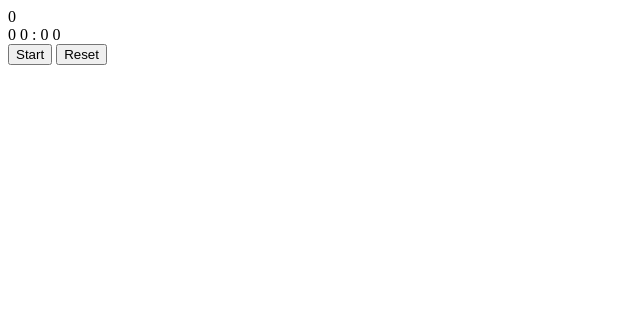
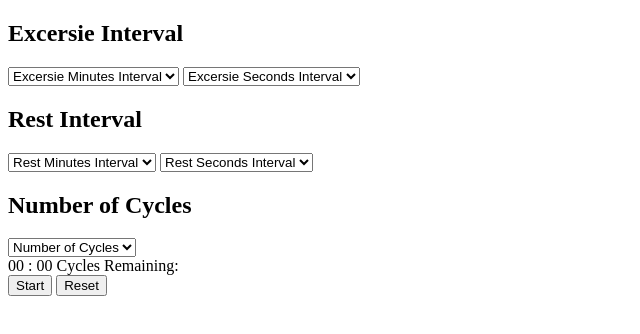
Before and after one commit to goldcam/tabata-timer, a SvelteKit app: page / in a window 1280 px wide. Shown: the top 334 px of the page, without its empty margins (0-640 px from the left). Built offline with nearby package versions, Linux system fonts and the light colour scheme.

Commit message:
Basic Tabata countdown done.

```diff
--- /dev/null
+++ b/src/lib/components/Select.svelte
@@ -0,0 +1,24 @@
+<script lang="ts">
+
+    interface ComponentProps {
+    }
+
+    let {
+        id,
+        name,
+        bindValue = $bindable(),
+        plceholderText,
+        options,
+        onchange
+    } = $props();
+
+</script>
+
+ <select {id} {name} bind:value={bindValue} {onchange}>
+    {#if plceholderText}
+        <option value="" disabled selected>{plceholderText}</option>
+    {/if}
+    {#each options as option}
+        <option value={option}>{option}</option>
+    {/each}
+</select>
--- a/src/routes/+page.svelte
+++ b/src/routes/+page.svelte
@@ -1,38 +1,143 @@
 <script lang="ts">
+    import Select from "$lib/components/Select.svelte";
 
-    interface TimerObj {
-        sec: number;
-        min: number;
-        hour: number;
+
+
+    interface TabataData {
+        isRunning:boolean;
+        displayExcersie:boolean;
+        excersieMinuteValue: string;
+        excersieSecondsValue: string;
+        restMinuteValue: string;
+        restSecondsValue: string;
+        cycleOptionsValue: string;
+        initalCountdownValue: string;
+        displayMin: number;
+        displaySec: number;
     }
 
-    const timerObj: TimerObj = {
-        sec:0,
-        min:0,
-        hour:0
-    };
 
 
-    let count: number = 0,
-        isRunning: boolean = false,
-        timer: number, //for interval
-        cycles: number = 0,
-        preCountDown: number = 0,
-        totalTime: number;
+    const excersieMinPlaceholder:string = 'Excersie Minutes Interval',
+          excersieSecPlaceholder:string = 'Excersie Seconds Interval',
+          restMinPlaceholder:string = 'Rest Minutes Interval',
+          restSecPlaceholder:string = 'Rest Seconds Interval',
+          cycleOptionsPlaceholder: string = 'Number of Cycles',
+          initalCountdownPlaceholder: string = 'Inital countdown';
+
+
+
+
+    const excersieSecondsOptions: number[] = [],
+          excersieMinuteOptions: number[] = [],
+          restSecondsOptions: number[] = [],
+          restMinuteOptions: number[] = [],
+          initalCountdownOptions : number[] = [],
+          cycleOptions: number[] = [];
+
+    for(let i = 0; i < 60; i++){
+        excersieSecondsOptions.push(i);
+        excersieMinuteOptions.push(i);
+
+        restSecondsOptions.push(i);
+        restMinuteOptions.push(i);
+
+        initalCountdownOptions.push(i);
+    }
+    for(let i = 1; i <= 100; i++ ) {
+        cycleOptions.push(i);
+    }
+
+
+
+
+    export const tabataData: TabataData = $state({
+        isRunning: false,
+        displayExcersie: true,
+        excersieMinuteValue: '',
+        excersieSecondsValue: '',
+        restMinuteValue: '',
+        restSecondsValue: '',
+        cycleOptionsValue: '',
+        initalCountdownValue: '',
+        displayMin: 0,
+        displaySec: 0
+    })
+
+
+
+
+    let  timer: number, //for interval
+        numberOfCycles: number = 0;
 
 
     const tabataTimer = ():void => {
+        let { isRunning,
+              displayExcersie,
+              excersieMinuteValue,
+              excersieSecondsValue,
+              restMinuteValue,
+              restSecondsValue,
+              cycleOptionsValue,
+              displayMin,
+              displaySec
+            //   initalCountdownValue
+            } = tabataData;
+
+        let excersieMinute = Number(excersieMinuteValue),
+            excersieSeconds = Number(excersieSecondsValue),
+            restMinutes = Number(restMinuteValue),
+            restSeconds = Number(restMinuteValue);
+        numberOfCycles = Number(cycleOptionsValue);
+
+
         isRunning = !isRunning;
+        console.log('tabataTimer...', {isRunning})
         if(isRunning) {
             timer = setInterval(() => {
-            timerObj.sec++;
-            if (timerObj.sec === 60) {
-                timerObj.sec = 0;
-                timerObj.min++;
-                if (timerObj.min === 60) {
-                    timerObj.min = 0;
-                    timerObj.hour++;
+                console.log('setInterval....', {numberOfCycles, displayExcersie, displayMin, displaySec})
+                if(numberOfCycles > 0) {
+                    if(displayExcersie) {
+                        if(displayMin === 0 && displaySec === 0 ){
+                            displayExcersie = !displayExcersie;
+                            displaySec = Number(tabataData.restSecondsValue);
+                            displayMin = Number(tabataData.restMinuteValue);
+                            tabataData.displayMin = displayMin;
+                            tabataData.displaySec = displaySec;
+                        } else {
+                            displaySec--;
+                            tabataData.displaySec = displaySec;
+                            if(displaySec === 0 && displayMin > 0) {
+                                displayMin--;
+                                tabataData.displayMin = displayMin;
+                                displaySec = 59;
+                                tabataData.displaySec = displaySec;
                             }
+                        }
+
+                    }else {
+                         if(displayMin === 0 && displaySec === 0 ){
+                            displayExcersie = !displayExcersie;
+                            numberOfCycles--;
+                            tabataData.cycleOptionsValue = numberOfCycles.toString();
+                            displaySec = Number(tabataData.excersieSecondsValue);
+                            displayMin = Number(tabataData.excersieMinuteValue);
+                            tabataData.displayMin = displayMin;
+                            tabataData.displaySec = displaySec;
+                        } else {
+                            displaySec--;
+                            tabataData.displaySec = displaySec;
+                            if(displaySec === 0 && displayMin > 0) {
+                                displayMin--;
+                                tabataData.displayMin = displayMin;
+                                displaySec = 59;
+                                tabataData.displaySec = displaySec;
+                            }
+                        }
+                    }
+                } else {
+                    isRunning = false;
+                    clearInterval(timer);
                 }
             }, 1000);
         } else {
@@ -41,27 +146,85 @@
 
     }
     const resetTabata = ():void => {
-        isRunning = false;
-        timerObj.sec = 0;
-        timerObj.min = 0;
-        timerObj.hour = 0;
+        // isRunning = false;
+        // timerObj.sec = 0;
+        // timerObj.min = 0;
+        // timerObj.hour = 0;
+    }
 
+    const excersieMinChange = () => {
+        tabataData.displayMin = Number(tabataData.excersieMinuteValue);
     }
+    const excersieSecChange = () => {
+        tabataData.displaySec = Number(tabataData.excersieSecondsValue);
+    }
+
 
 </script>
 
+<svelte:head>
+	<title>Tabata Timer</title>
+</svelte:head>
 
 <div class="main">
     <div class="clockWrap">
-        {count}
-        <div id="display">{timerObj.hour} {timerObj.min} : {#if timerObj.sec < 10} 0 {/if} {timerObj.sec}</div>
-         <button id="Btn" on:click={tabataTimer}>
-            {#if isRunning}
+        <form action="" class="tabataForm">
+            <h2>Excersie Interval</h2>
+            <Select name="excersieMin"
+                    id="excersieMin"
+                    bind:bindValue={tabataData.excersieMinuteValue}
+                    plceholderText={excersieMinPlaceholder}
+                    options={excersieMinuteOptions}
+                    onchange={excersieMinChange} />
+
+            <Select name="excersieSec"
+                    id="excersieSec"
+                    bind:bindValue={tabataData.excersieSecondsValue}
+                    plceholderText={excersieSecPlaceholder}
+                    options={excersieSecondsOptions}
+                    onchange={excersieSecChange} />
+
+            <h2>Rest Interval</h2>
+            <Select name="restMin"
+                    id="restMin"
+                    bind:bindValue={tabataData.restMinuteValue}
+                    plceholderText={restMinPlaceholder}
+                    options={restMinuteOptions}
+                    onchange={() => {}}/>
+
+            <Select name="restSec"
+                    id="restSec"
+                    bind:bindValue={tabataData.restSecondsValue}
+                    plceholderText={restSecPlaceholder}
+                    options={restSecondsOptions}
+                    onchange={() => {}} />
+
+            <h2>{cycleOptionsPlaceholder}</h2>
+            <Select name='cycleOptions'
+                    id='cycleOptions'
+                    plceholderText={cycleOptionsPlaceholder}
+                    options={cycleOptions}
+                    bind:bindValue={tabataData.cycleOptionsValue}
+                    onchange={() => {}} />
+
+            <!-- <h2>{initalCountdownPlaceholder}</h2>
+            <Select name='initalCountdown'
+                    id='initalCountdown'
+                    plceholderText={initalCountdownPlaceholder}
+                    options={initalCountdownOptions}
+                    bind:bindValue={tabataData.initalCountdownValue} /> -->
+
+
+
+            <div id="display">{#if tabataData.displayMin < 10}0{/if}{tabataData.displayMin} : {#if tabataData.displaySec < 10}0{/if}{tabataData.displaySec} Cycles Remaining: {tabataData.cycleOptionsValue}</div>
+            <button id="Btn" onclick={tabataTimer}>
+                {#if tabataData.isRunning}
                     Pause
                 {:else}
                 Start
                 {/if}
             </button>
-        <button id="resetBtn" on:click={resetTabata}>Reset</button>
+            <button id="resetBtn" onclick={resetTabata}>Reset</button>
+        </form>
     </div>
 </div>
```
Lines whose indentation alone changed are shown as unchanged.
